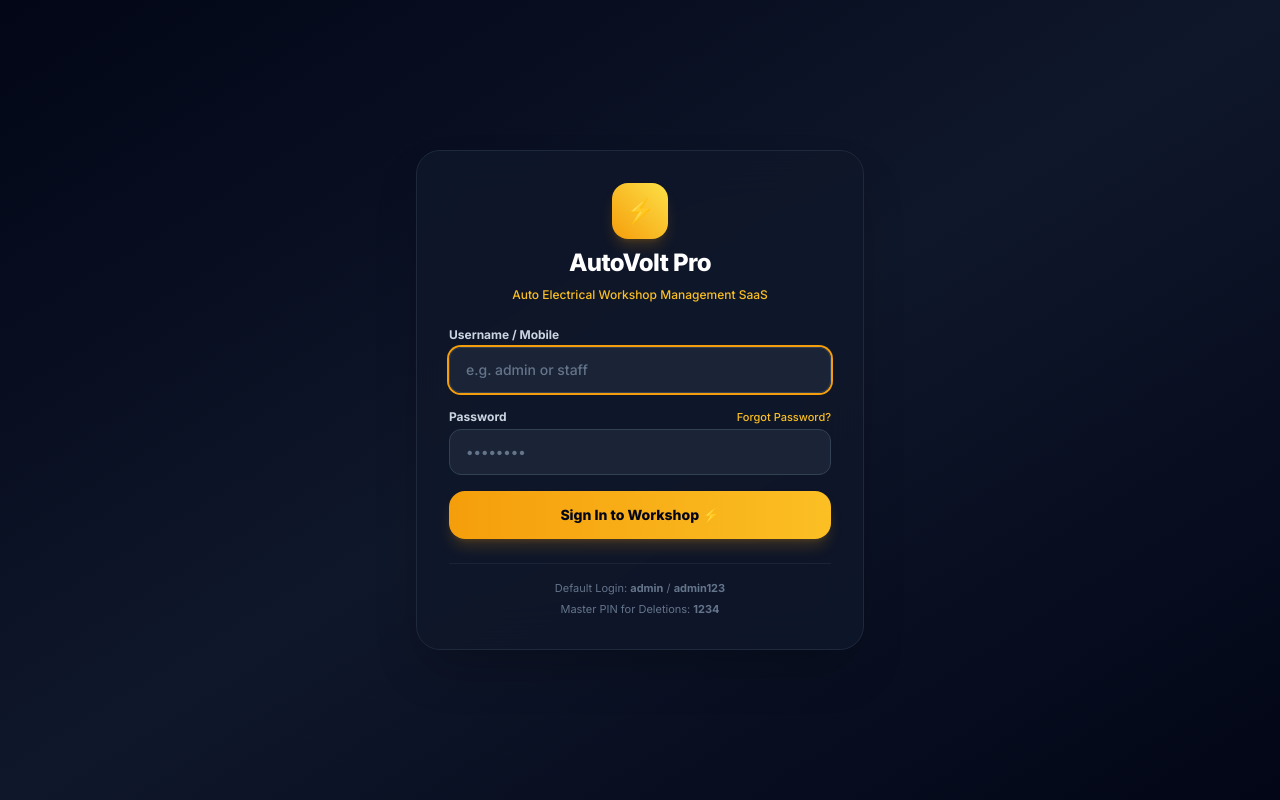
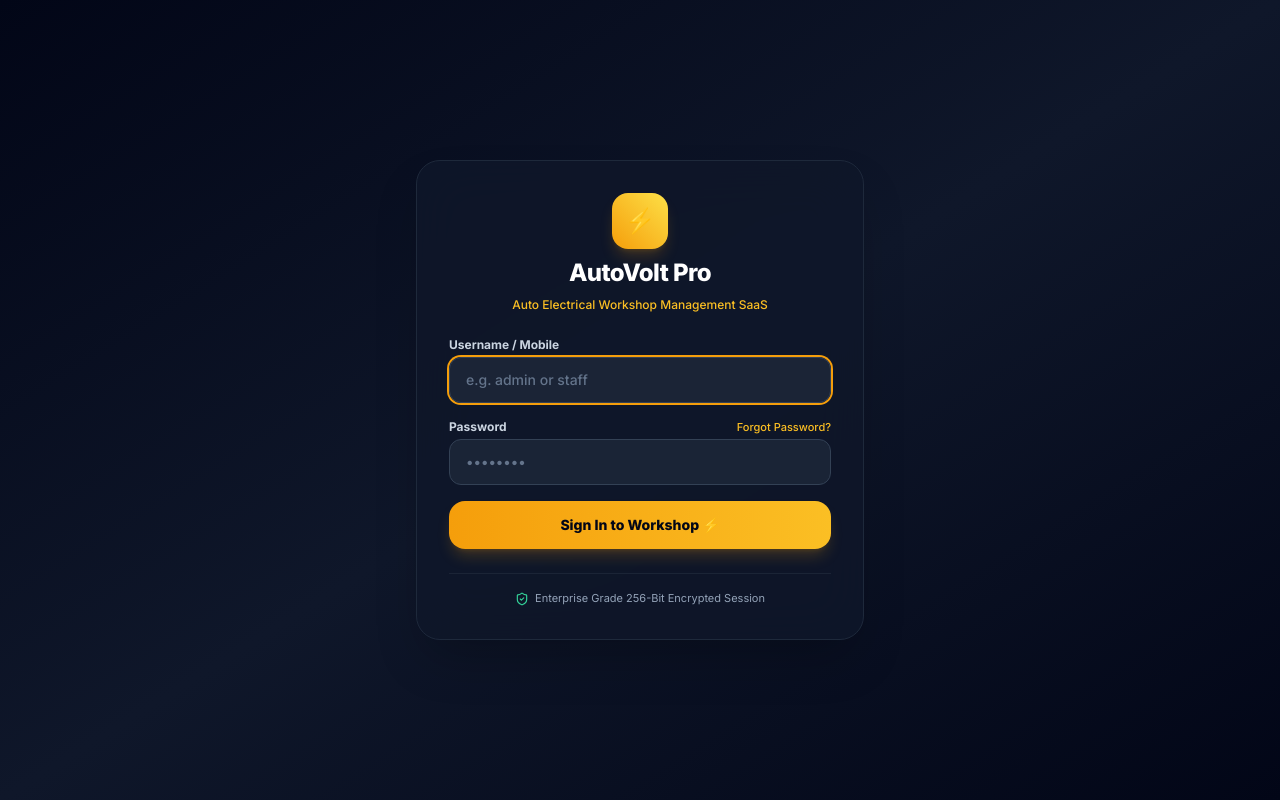
Before and after one commit to RAJEESG/autovolt-workshop, a FastAPI app: page /login in a window 1280 px wide. Run offline with FastAPI, Linux system fonts and the light colour scheme; some libraries are stand-ins or nearby versions.

Commit message:
Add files via upload

```diff
--- a/templates/admin_hq/login.html
+++ b/templates/admin_hq/login.html
@@ -43,7 +43,10 @@
         </form>
 
         <div class="pt-4 border-t border-slate-800 text-center text-[11px] text-slate-500">
-            <p>Protected Vendor Area. Default: <b>admin</b> / <b>admin123</b></p>
+            <p class="flex items-center justify-center gap-1.5 text-slate-400">
+                <i data-lucide="shield-check" class="w-3.5 h-3.5 text-purple-400"></i>
+                <span>Authorized Master Vendor Access Only</span>
+            </p>
         </div>
     </div>
 
--- a/templates/login.html
+++ b/templates/login.html
@@ -52,8 +52,10 @@
         </form>
 
         <div class="pt-4 border-t border-slate-800/80 text-center text-[11px] text-slate-500 space-y-1">
-            <p>Default Login: <b>admin</b> / <b>admin123</b></p>
-            <p>Master PIN for Deletions: <b>1234</b></p>
+            <p class="flex items-center justify-center gap-1.5 text-slate-400">
+                <i data-lucide="shield-check" class="w-3.5 h-3.5 text-emerald-400"></i>
+                <span>Enterprise Grade 256-Bit Encrypted Session</span>
+            </p>
         </div>
     </div>
 
```
Also changed, not shown: workshop.db.
